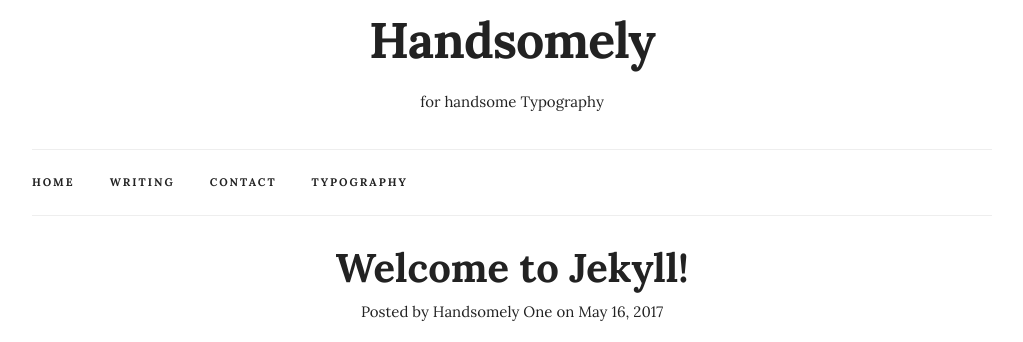
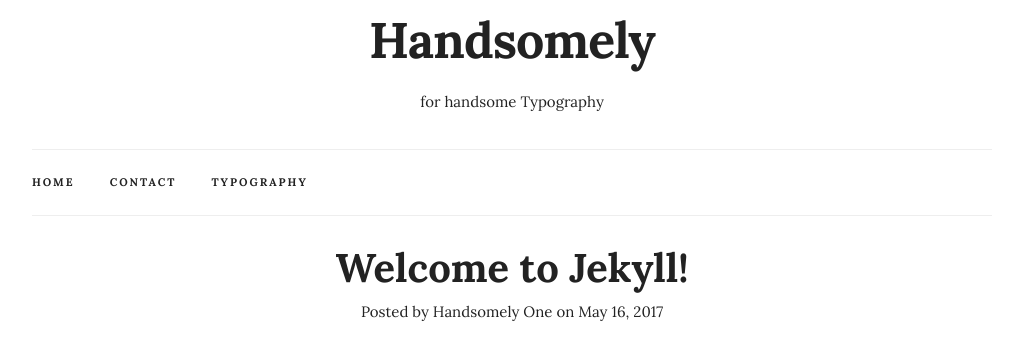
Before and after one commit to deeneshchowdhary/Handsomely-Jekyll, a Jekyll site: the page built from index.html, in a window 1280 px wide and 900 px high. Shown: the top 342 px of the window, without its empty margins (128-1151 px from the left). Built offline with Jekyll 4.4.1, drawn with Linux system fonts in a browser that asks for light colours; the list of posts is cut into pages by our own code.

Commit message:
Removed a navgation link

```diff
--- a/_includes/nav.html
+++ b/_includes/nav.html
@@ -14,7 +14,6 @@
       <div class="container">
         <ul class="navbar-list">
           <li class="navbar-item"><a class="navbar-link" href="{{ site.baseurl }}/">Home</a></li>
-          <li class="navbar-item"><a class="navbar-link" href="{{ site.baseurl }}/">Writing</a></li>
           {% for page in site.pages %}{% if page.title %}
 		  {% if page.url != '/404.html' %}
           <li class="navbar-item">
```
